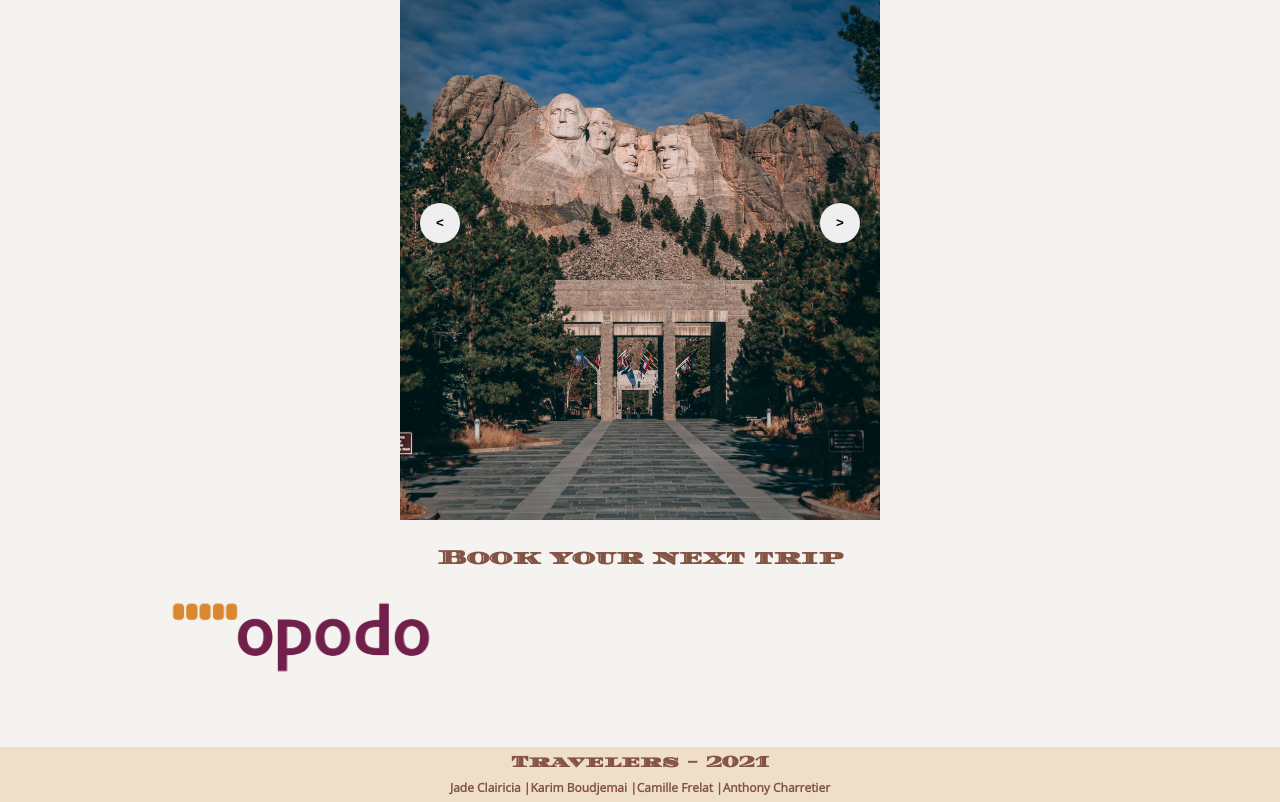
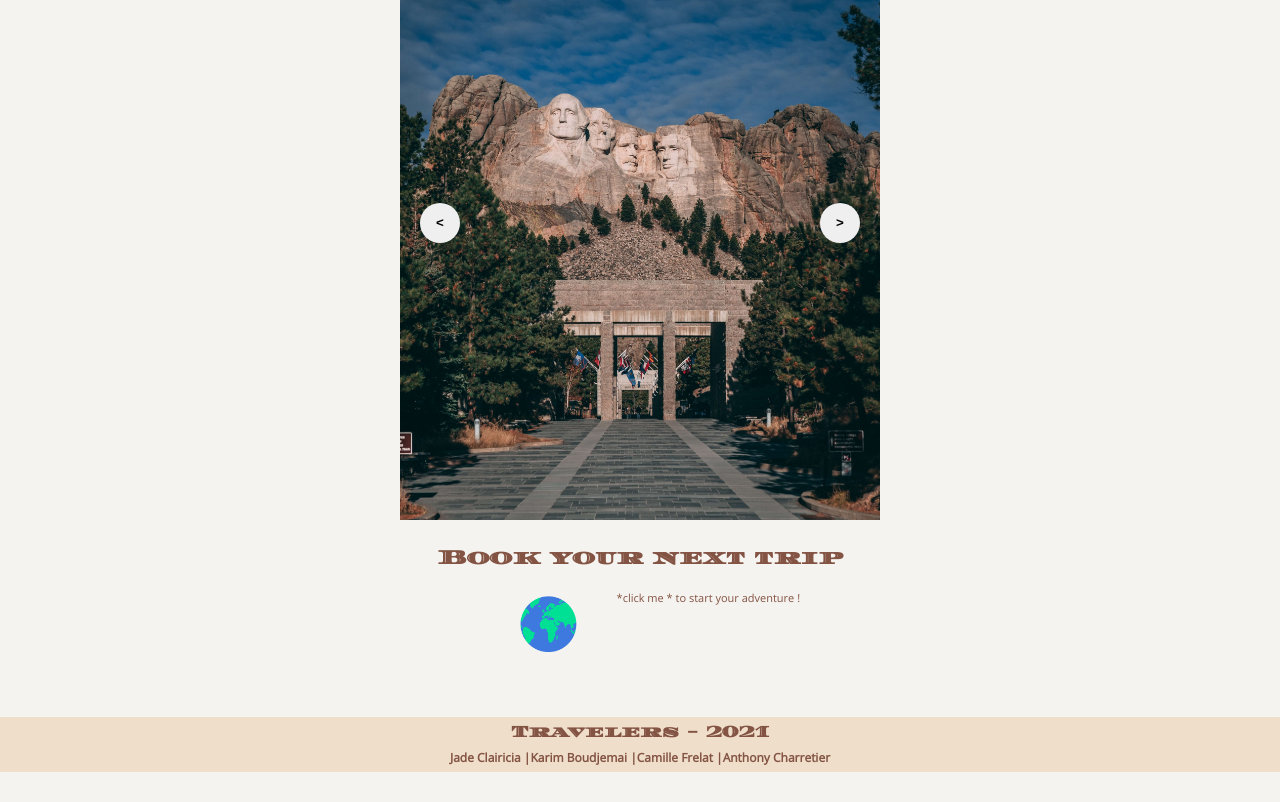
Before and after one commit to Jadeec/Travelers, a plain HTML site: page northAmerica.html in a window 1280 px wide. Shown: the part 1198-2000 px from the top of the page. After the commit the page ends 1970 px from the top, so only its background shows below. Drawn offline with Linux system fonts and the light colour scheme.

Commit message:
Updates opodo links and changed the opodo img for a gif

```diff
--- a/css/style.css
+++ b/css/style.css
@@ -253,16 +253,37 @@ main {
   align-items: center;
   margin-bottom: 20px;
 }
-.imageOpodo {
-  max-width: 30%;
-  max-height: 30%;
+
+
+
+.blocOpodo {
+  display: flex;
+  flex-direction: column;
+  margin-bottom: 20px;
+  margin-top: 20px;
+  align-items: center;
+  text-align: center;
+
 }
-.blocOpodo span {
+
+.clickMeOpodo {
   display: flex;
   flex-direction: row;
-  justify-content: flex-end;
   align-items: flex-start;
+  justify-content: center;
+  font-size: 11px;
 }
+
+.clickMeOpodo a{
+  max-width: 20%;
+  max-height:20% ;
+
+}
+.imageOpodo {
+  max-width: 50%;
+  max-height:50%;
+}
+
 
 @media screen and (min-width: 700px) {
   .bloc {
@@ -280,13 +301,7 @@ main {
   .list {
     margin-bottom: 40px;
   }
-  .blocOpodo {
-    display: flex;
-    flex-direction: column;
-    align-items: left;
-    margin-bottom: 20px;
-    margin-top: 20px;
-  }
+
 
 }
 
--- a/northAmerica.html
+++ b/northAmerica.html
@@ -76,8 +76,11 @@
 
       <div class="blocOpodo">
         <h2 class="subTitle">Book your next trip</h2>
-        <a href="#"><img src="assets/white.png" alt="opodo logo"
-        data-src="assets/opodoLogo.png" class="pagesImages imageOpodo"></a>
+        <div class="clickMeOpodo">
+          <a href="https://www.kiwi.com/fr/rechercher/tiles/france/north-america" target="_blank"><img src="assets/opodo.gif" alt="travel logo"
+          data-src="assets/opodo.gif" class="pagesImages imageOpodo"></a>
+          <p> *click me * to start your adventure ! </p>
+          </div>
       </div>
 
     </div>
```
Also changed, not shown: africa.html (+5 -2 lines), asia.html (+5 -2 lines), europe.html (+5 -2 lines), oceania.html (+5 -2 lines), southAmerica.html (+5 -2 lines), assets/opodoLogo.png (deleted).
